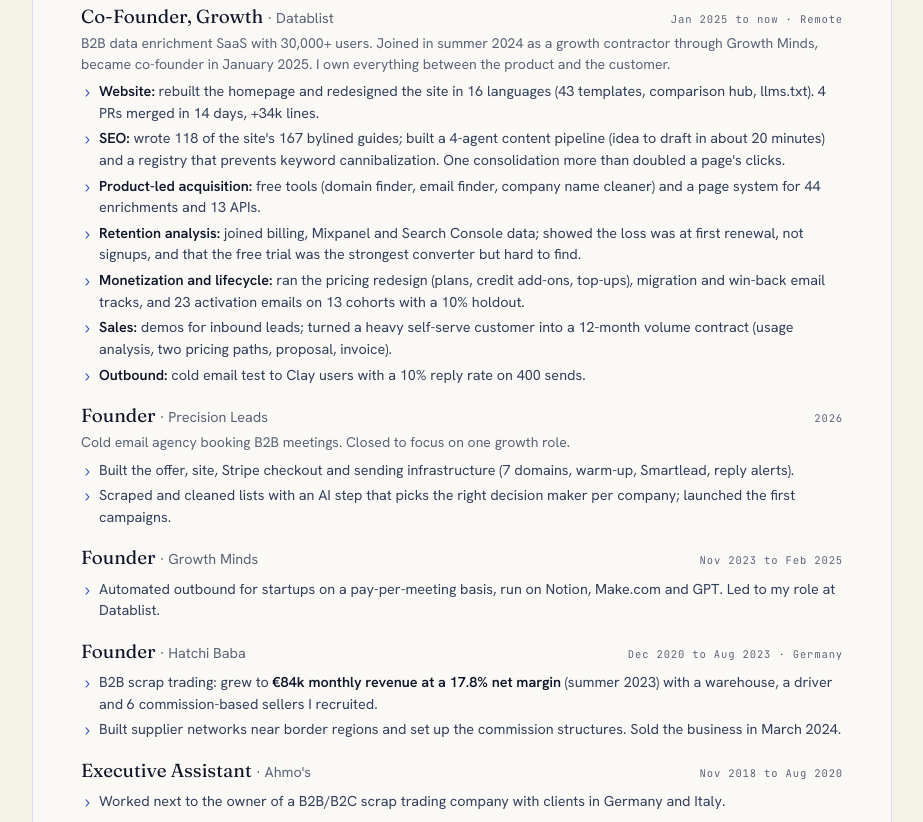
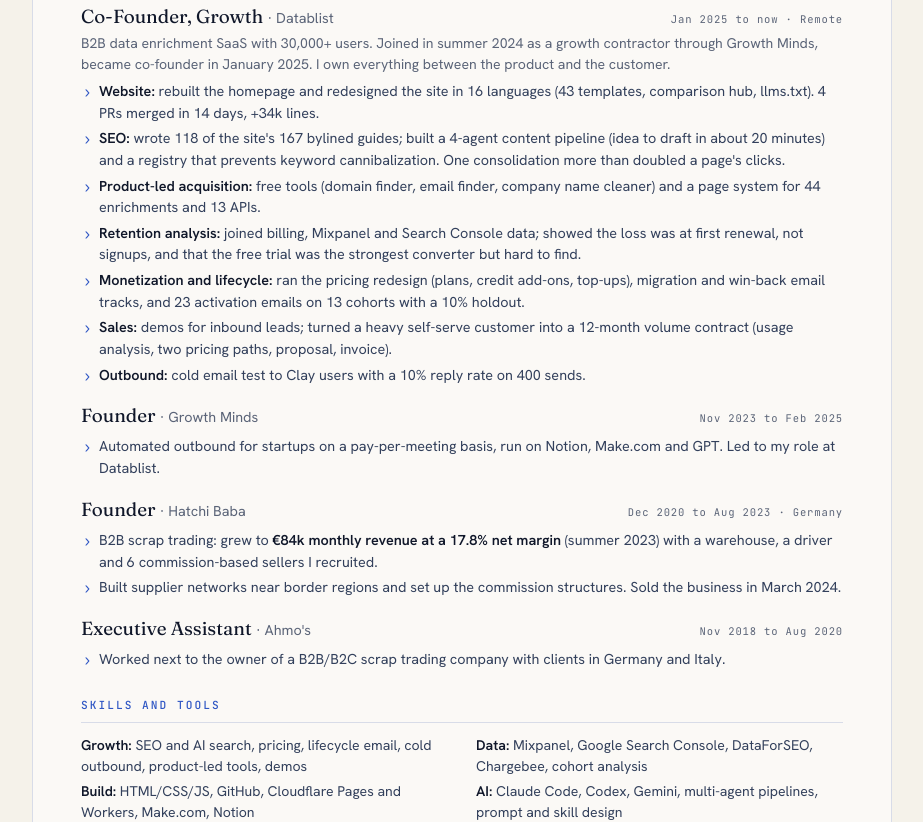
Before and after one commit to b1b1h-m1k3r/portfolio, a plain HTML site: page cv.html in a window 1280 px wide. Shown: the part 456-1278 px from the top of the page, without its empty margins (178-1101 px from the left). Drawn offline with Linux system fonts and the light colour scheme.

Commit message:
Remove Precision Leads from history

```diff
--- a/cv.html
+++ b/cv.html
@@ -110,15 +110,6 @@ li b{color:var(--cream);font-weight:600}
   </div>
 
   <div class="job">
-    <div class="job-head"><h3>Founder <small>· Precision Leads</small></h3><span class="when">2026</span></div>
-    <p class="ctx">Cold email agency booking B2B meetings. Closed to focus on one growth role.</p>
-    <ul>
-      <li>Built the offer, site, Stripe checkout and sending infrastructure (7 domains, warm-up, Smartlead, reply alerts).</li>
-      <li>Scraped and cleaned lists with an AI step that picks the right decision maker per company; launched the first campaigns.</li>
-    </ul>
-  </div>
-
-  <div class="job">
     <div class="job-head"><h3>Founder <small>· Growth Minds</small></h3><span class="when">Nov 2023 to Feb 2025</span></div>
     <ul><li>Automated outbound for startups on a pay-per-meeting basis, run on Notion, Make.com and GPT. Led to my role at Datablist.</li></ul>
   </div>
```
Also changed, not shown: index.html (+2 -8 lines).
